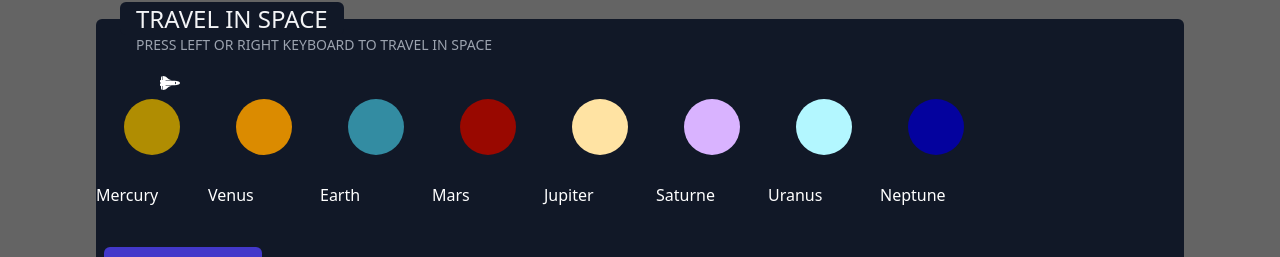
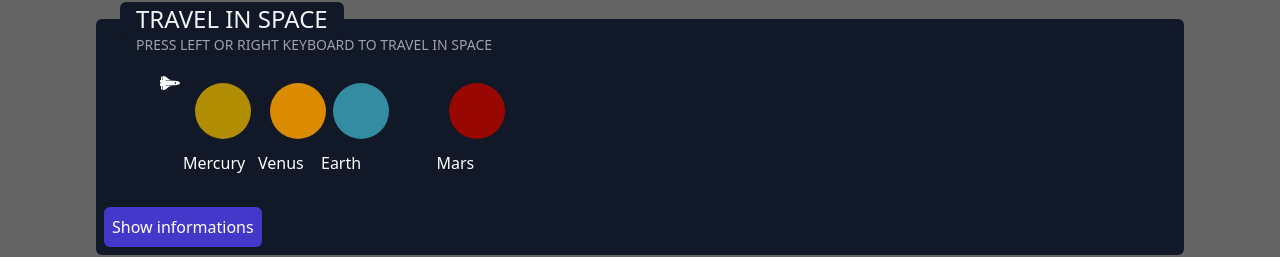
Before and after one commit to Alekiel42/astroDev, a Vue app in the folder astro-dev/: page / in a window 1280 px wide. Shown: the part 189-446 px from the top of the page. Built offline with nearby package versions, Linux system fonts and the light colour scheme; no server answers.

Commit message:
change space between pplanet

```diff
--- a/astro-dev/src/App.vue
+++ b/astro-dev/src/App.vue
@@ -58,11 +58,9 @@ export default {
   methods: {
     moveToLeft() {
       this.positionSpaceShip > 0 ? this.positionSpaceShip-- : null;
-      console.log(this.positionSpaceShip);
     },
     moveToRight() {
-      this.positionSpaceShip < 7 ? this.positionSpaceShip++ : null;
-      console.log(this.positionSpaceShip);
+      this.positionSpaceShip < 70 ? this.positionSpaceShip++ : null;
     },
     addFavoritePicture(pic) {
       if (!this.like_array.find((picture) => picture.date === pic.date)) {
--- a/astro-dev/src/components/planetInformations.vue
+++ b/astro-dev/src/components/planetInformations.vue
@@ -7,7 +7,7 @@
     {{ infoPlanetSelected.name }}
     informations
   </button>
-  <div v-if="informationIsVisible && showInformation !== ''">
+  <div v-if="informationIsVisible && showInformation !== ''" class="m-4 pb-4">
     <p>Diameter : {{ infoPlanetSelected.diameter }} km</p>
     <p>
       Distance From Sun :{{ infoPlanetSelected.distanceFromSun }} million km
--- a/astro-dev/src/components/planets.vue
+++ b/astro-dev/src/components/planets.vue
@@ -1,6 +1,8 @@
 <template>
+  <!-- margine right ici pour distance -->
+  <!-- :style="{ 'margin-left': planet.distanceFromSun + 'px' }" -->
   <div
-    class="rounded-full border-solid border-4 border-white m-4"
+    class="rounded-full border-solid border-4 border-white"
     :class="isSelected ? 'border-opacity-100' : 'border-opacity-0'"
     @click="selectObject"
   >
--- a/astro-dev/src/components/solarSystem.vue
+++ b/astro-dev/src/components/solarSystem.vue
@@ -9,10 +9,13 @@
     <div class="absolute left-40">
       <ficon icon="space-shuttle" class="transform" />
     </div>
-    <div class="flex mb-8 overflow-hidden">
+
+    <div class="overflow-hidden">
+      <div class="flex mb-32 relative" :style="{ left: positionPlanet + 'px' }">
+        <!-- calcul log pour distance -->
         <div
-        class="flex-initial relative"
-        :style="{ left: positionPlanet + 'px' }"
+          class="flex-initial absolute"
+          :style="{ 'margin-left': planet.distanceFromSun * 1.5 + 'px' }"
           v-for="(planet, index) in systemSolar"
           :key="index"
         >
@@ -21,6 +24,7 @@
             :isSelected="planet.selected"
             @change-object-selected="setNewObjectSelected"
           />
+        </div>
       </div>
     </div>
 
```
Lines whose indentation alone changed are shown as unchanged.
